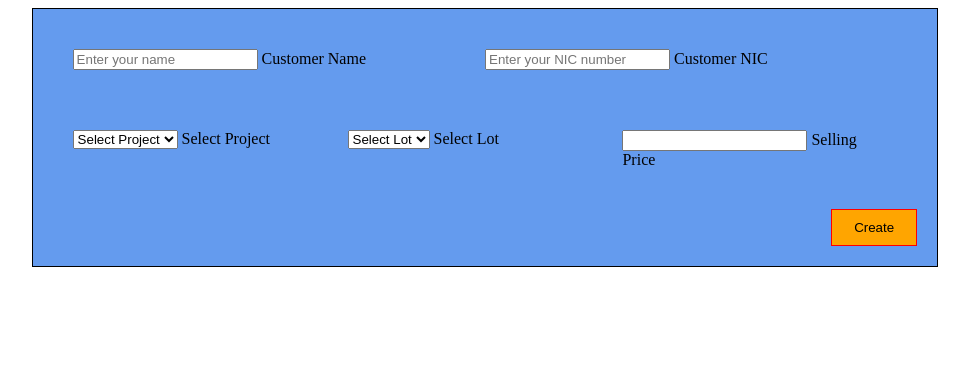
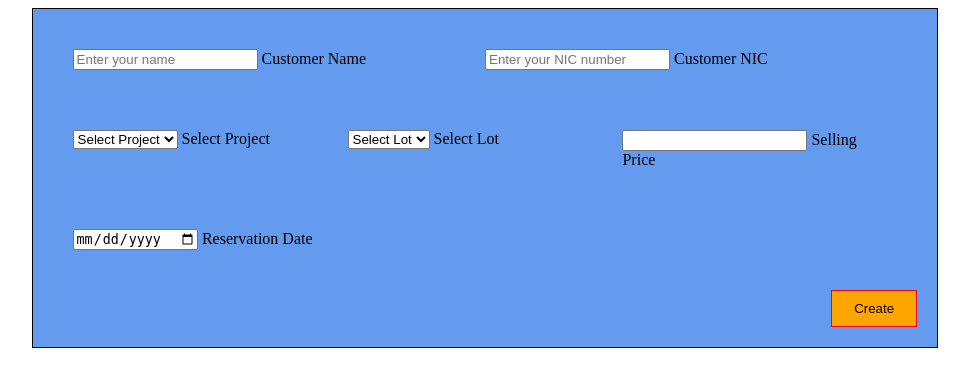
Before and after one commit to sandali24/Codesense, a PHP site: page / in a window 1280 px wide. Shown: the top 387 px of the page, without its empty margins (155-1124 px from the left). Run offline with PHP 8.4, Linux system fonts and the light colour scheme; data that the repository does not hold is empty.

Commit message:
Add a date picker

```diff
--- a/index.php
+++ b/index.php
@@ -87,6 +87,19 @@
                 </div>
     </div>
 
+
+    <div class="row">
+                <div class="column">
+                <input type="date" id="reservation_date" name="reservation_date" required>
+                <label for="reservation_date">Reservation Date</label>
+                </div>
+
+                <div class="column">
+
+                </div>
+    </div>
+
+
     <div class="btn">
                 <button type="submit">Create</button>
     </div>
@@ -114,11 +127,9 @@
 
 
 
-        <!-- <label for="selling_price">Selling Price:</label>
-        <input type="number" id="selling_price" name="selling_price" readonly><br> -->
 
-        <!-- <label for="reservation_date">Reservation Date:</label>
-        <input type="date" id="reservation_date" name="reservation_date" required><br> -->
+
+
 
         <!-- <label for="instalments">Number of Instalments (max 6 months):</label>
         <input type="number" id="instalments" name="instalments" min="1" max="6" required><br> -->
```
